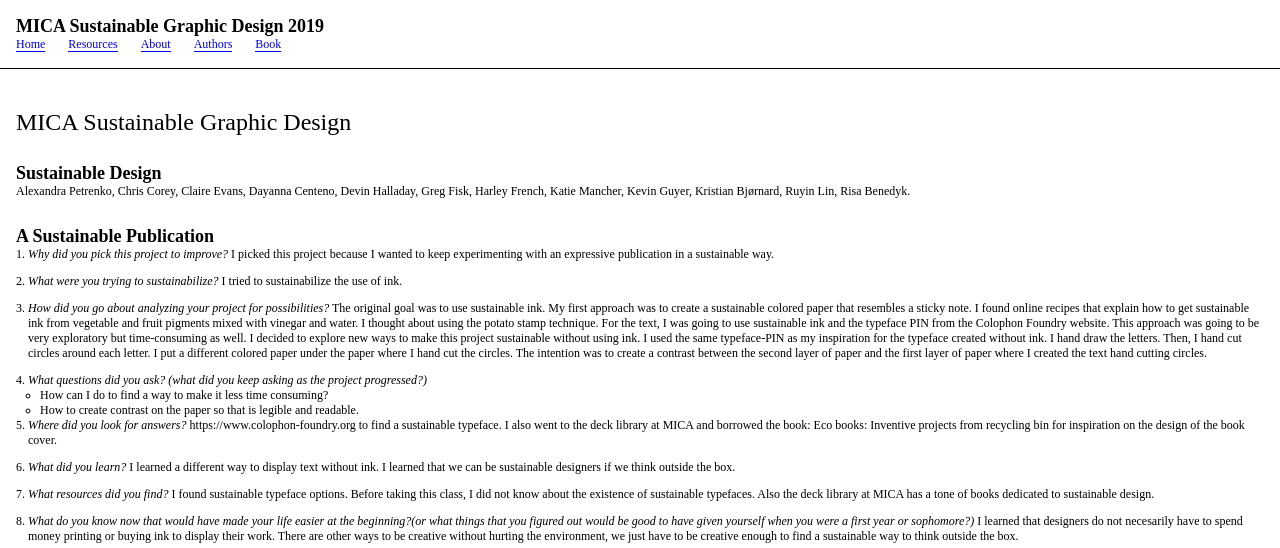
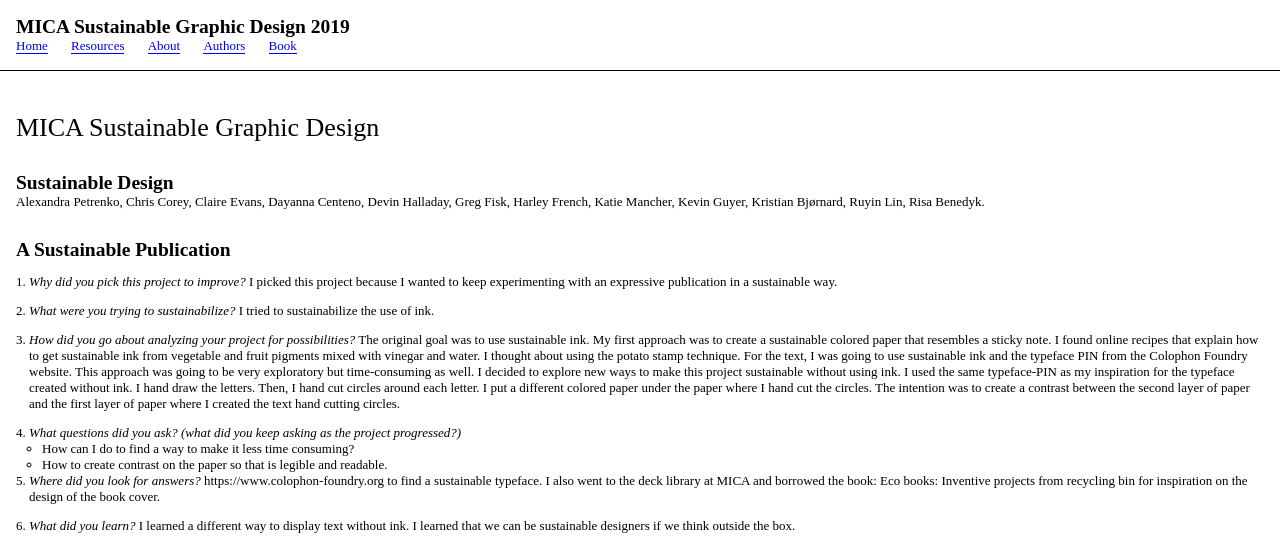
Before and after one commit to gd314-sgd/publication, a Jekyll site: the page built from book.html, in a window 1280 px wide. Shown: the top 548 px of the page. Built offline with Jekyll 4.4.1, drawn with Linux system fonts in a browser that asks for light colours.

Commit message:
getting some basics of CSS and HTML and whatnot working

```diff
--- a/assets/css/style.scss
+++ b/assets/css/style.scss
@@ -15,7 +15,13 @@ body {
 	font-size: 20px;
 
 	&._book {
-		font-size: 12px;
+		font-size: 13px;
+	}
+}
+
+@media print {
+	._book header {
+		display:none;
 	}
 }
 
--- a/book.html
+++ b/book.html
@@ -9,14 +9,6 @@ external_script:
 - https://unpkg.com/bindery-controls
 ---
 <h1>MICA Sustainable Graphic Design</h1>
-<!--
-____________________________________________________
-
-Blank Page
--->
-<div class="_page-break"></div>
-
-
 <!--
 ____________________________________________________
 
@@ -62,6 +54,7 @@ https://evanbrooks.info/bindery/guide/
   {% for entry in site.entries %}
     <article>
       <h2>{{ entry.title | escape }}</h2>
+      <h4><a href="{{ author.url | relative_url }}">{{ author.name }}</a></h4>
       <div class="entry-content">
         {{ entry.content | markdownify }}
       </div>
```
Also changed, not shown: _layouts/default.html (+7 -0 lines).
